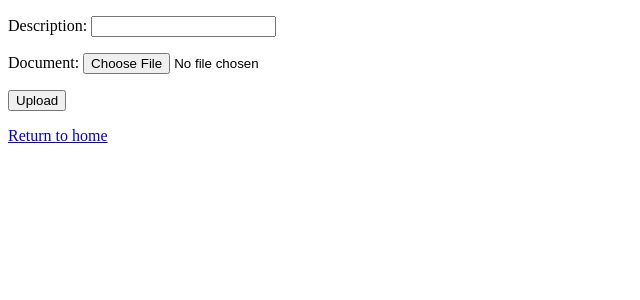
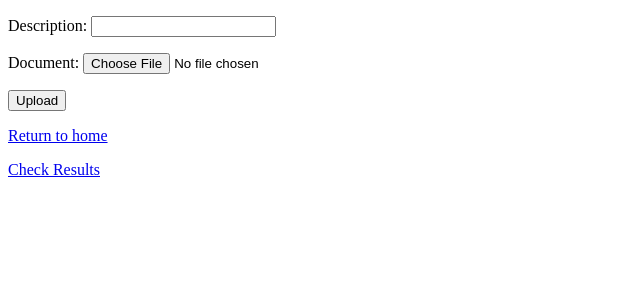
Before and after one commit to NivasReddy21/RecommendWAh, a Django app: page /upload/ in a window 1280 px wide. Shown: the top 300 px of the page, without its empty margins (0-640 px from the left). Run offline with Django 3.2, Linux system fonts and the light colour scheme.

Commit message:
Made it slightly better

```diff
--- a/recommendWAh/fileUpload/templates/upload.html
+++ b/recommendWAh/fileUpload/templates/upload.html
@@ -9,6 +9,7 @@
   </form>
 
   <p><a href="{% url 'home' %}">Return to home</a></p>
+  <p><a href="{% url 'result' %}">Check Results</a></p>
 </html>
 
   {% endblock %}
--- a/recommendWAh/fileUpload/urls.py
+++ b/recommendWAh/fileUpload/urls.py
@@ -4,5 +4,5 @@ from django.conf.urls import url
 from .views import model_form_upload
 
 urlpatterns = [
-    url('', model_form_upload, name='upload')
+    url('', model_form_upload, name='upload'),
 ]
```
